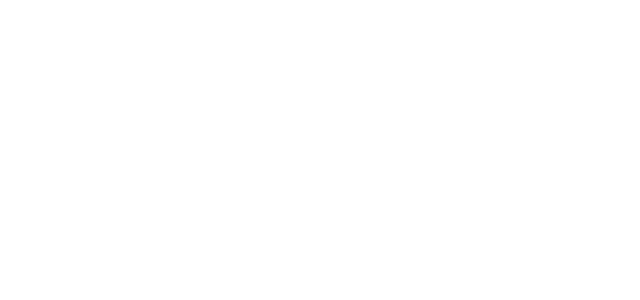
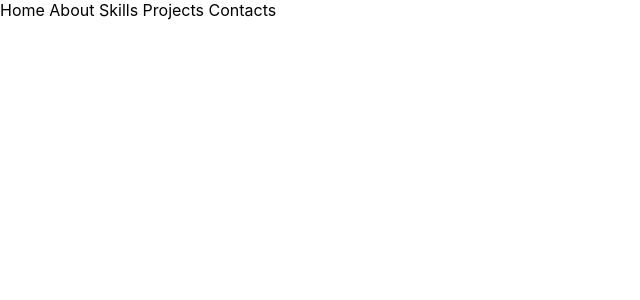
Before and after one commit to anamecia/potfolio, a React (Create React App) app: page / in a window 1280 px wide. Shown: the top 300 px of the page, without its empty margins (0-640 px from the left). Built offline with nearby package versions, Linux system fonts and the light colour scheme.

Commit message:
add a navbar with links for home, about, skills, projects, contacts

```diff
--- a/package.json
+++ b/package.json
@@ -8,7 +8,8 @@
     "@testing-library/user-event": "^7.1.2",
     "react": "^16.13.1",
     "react-dom": "^16.13.1",
-    "react-scripts": "3.4.1"
+    "react-scripts": "3.4.1",
+    "react-scroll": "^1.7.16"
   },
   "scripts": {
     "start": "react-scripts start",
--- a/src/App.js
+++ b/src/App.js
@@ -1,10 +1,11 @@
 import React from 'react';
+import Navbar from './components/Navbar'
 import './App.css';
 
 function App() {
   return (
     <div>
-      <h1></h1>
+      <Navbar/>
     </div>
   );
 }
--- /dev/null
+++ b/src/components/Navbar.js
@@ -0,0 +1,53 @@
+import React from 'react'
+import { Link } from 'react-scroll'
+
+
+const NavBar = () => {
+    return(
+        <div className='navbar-container'>
+            <Link
+                activeClass="active"
+                to="section1"
+                spy={true}
+                smooth={true}
+                offset={-70}
+                duration= {500}
+            > Home </Link>
+            <Link
+                activeClass="active"
+                to="section1"
+                spy={true}
+                smooth={true}
+                offset={-70}
+                duration= {500}
+            > About </Link>
+            <Link
+                activeClass="active"
+                to="section1"
+                spy={true}
+                smooth={true}
+                offset={-70}
+                duration= {500}
+            > Skills</Link>
+            <Link
+                activeClass="active"
+                to="section1"
+                spy={true}
+                smooth={true}
+                offset={-70}
+                duration= {500}
+            > Projects </Link>
+            <Link
+                activeClass="active"
+                to="section1"
+                spy={true}
+                smooth={true}
+                offset={-70}
+                duration= {500}
+            > Contacts </Link>
+
+        </div>
+    )
+}
+
+export default NavBar
```
Also changed, not shown: 1 other file (tests, documents, lock files or other folders).
